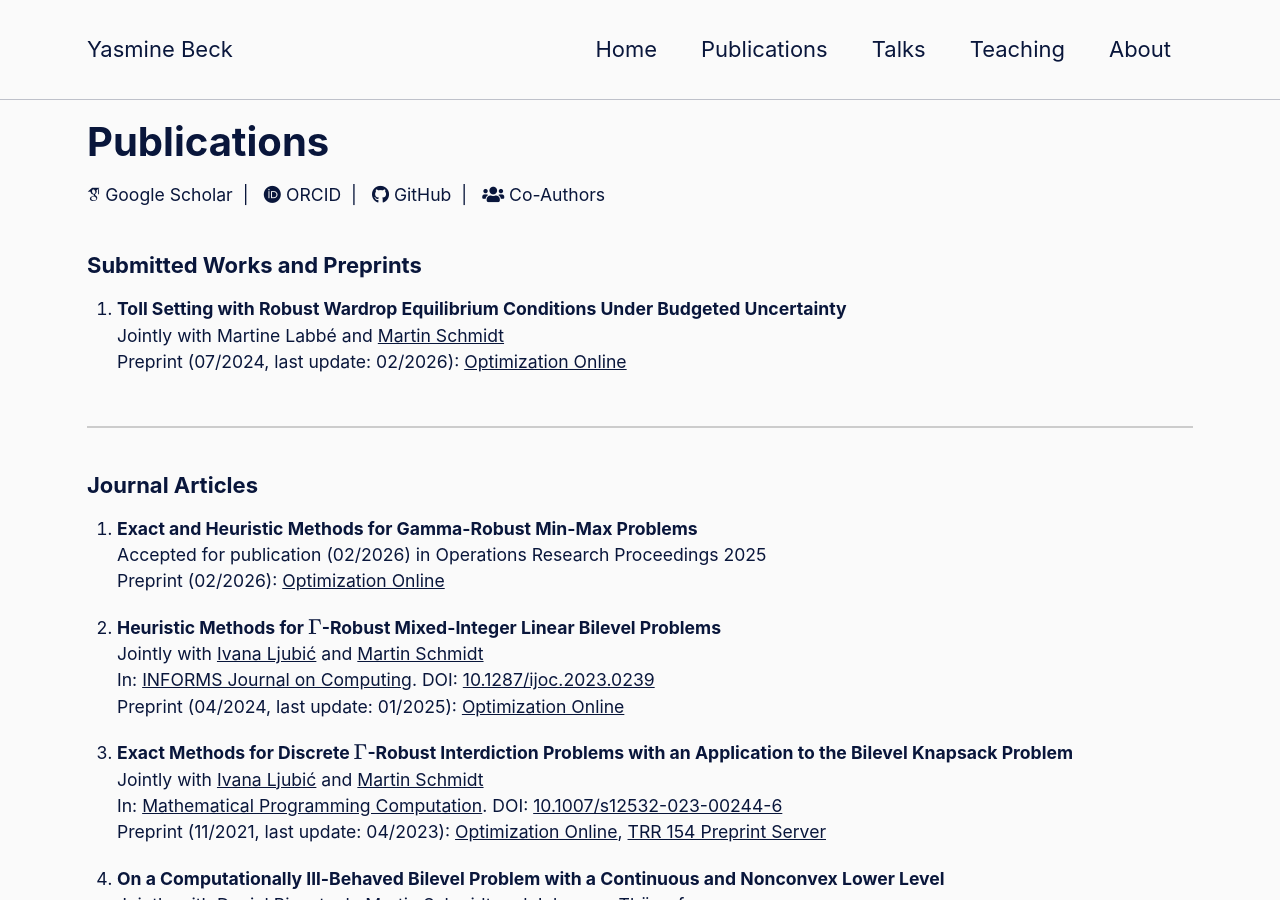
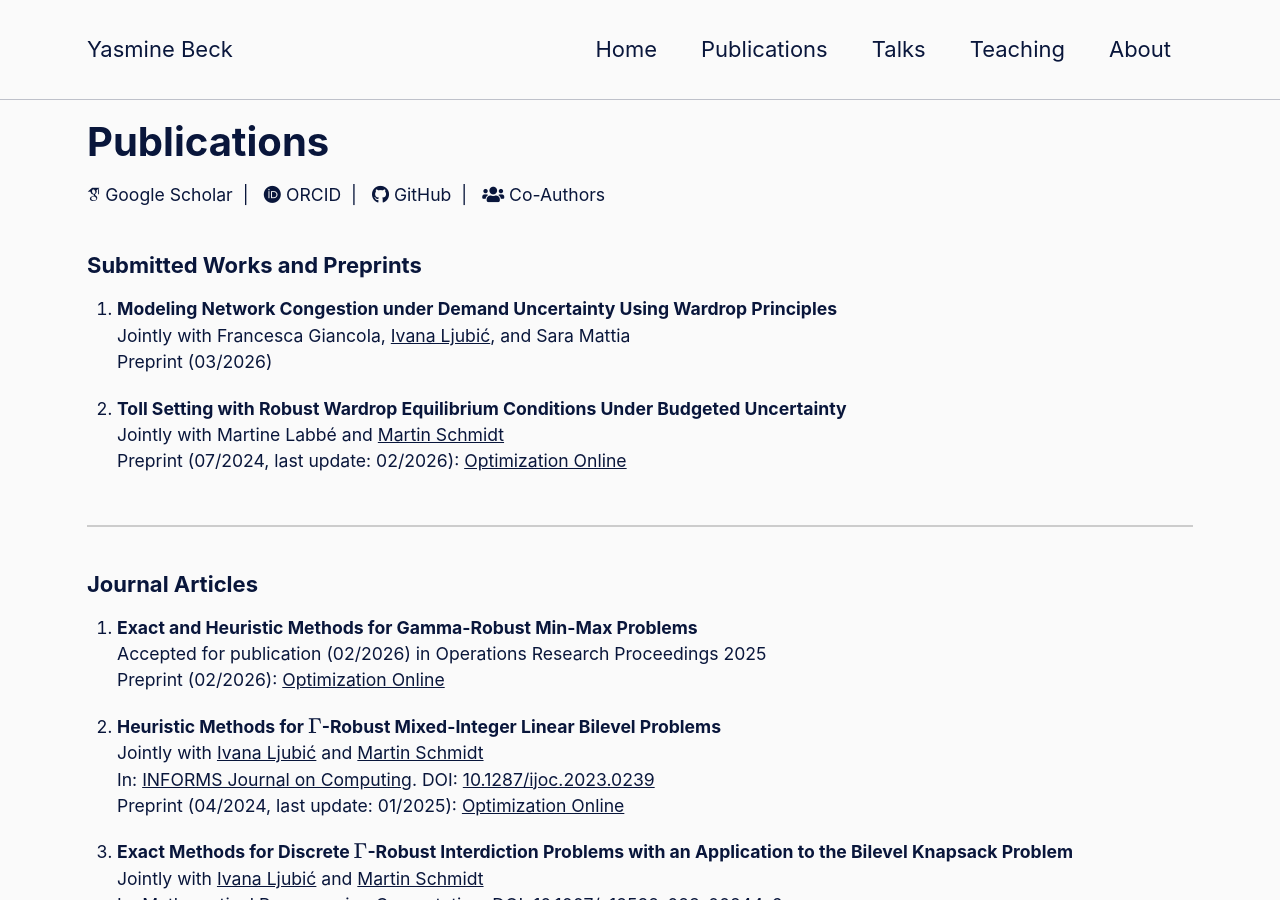
Before and after one commit to YasmineBeck/YasmineBeck.github.io, a Jekyll site: the page built from _pages/publications.html, in a window 1280 px wide and 900 px high. Built offline with Jekyll 4.4.1, drawn with Linux system fonts in a browser that asks for light colours; cached includes are drawn as plain includes; some web fonts are replaced; formulas are drawn with MathJax 3.

Commit message:
new preprint

```diff
--- a/_pages/coauthors.html
+++ b/_pages/coauthors.html
@@ -17,8 +17,10 @@ author_profile: false
 <div class="content">
   <ol>
     <li>Bienstock, Daniel</li>
+    <li>Giancola, Francesca</li>
     <li>Labb&eacute;, Martine</li>
     <li>Ljubi&cacute;, Ivana</li>
+    <li>Mattia, Sara</li>
     <li>Schmidt, Martin</li>
     <li>Th&uuml;rauf, Johannes</li>
   </ol>
--- a/_pages/publications.html
+++ b/_pages/publications.html
@@ -84,6 +84,11 @@ author_profile: false
   <h2>Submitted Works and Preprints</h2>
 
   <ol>
+    <li>
+      <strong>Modeling Network Congestion under Demand Uncertainty Using Wardrop Principles</strong><br>
+      Jointly with Francesca Giancola, <a href="https://ivanaljubic.github.io/">Ivana Ljubi&cacute;</a>, and Sara Mattia<br>
+      Preprint (03/2026)
+    </li>
     <li>
       <strong>Toll Setting with Robust Wardrop Equilibrium Conditions Under Budgeted Uncertainty</strong><br>
       Jointly with Martine Labb&eacute; and
```
